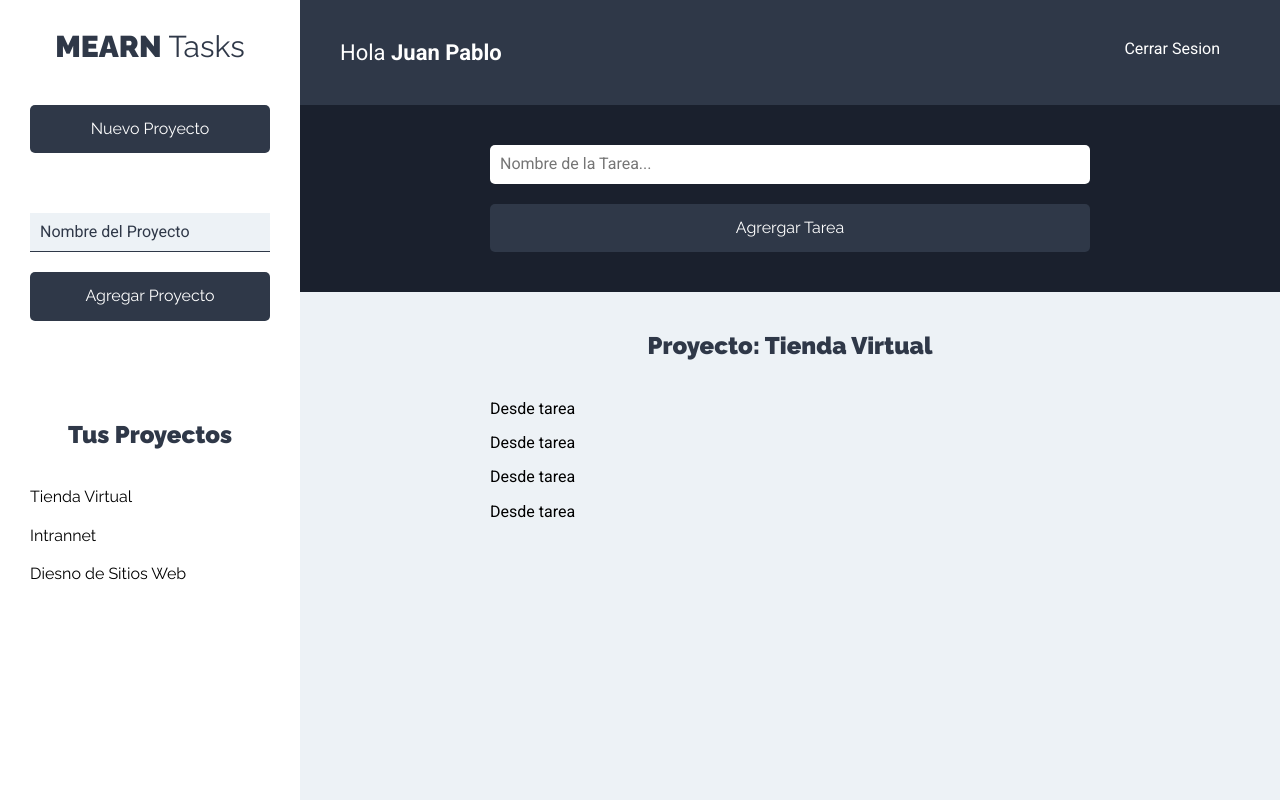
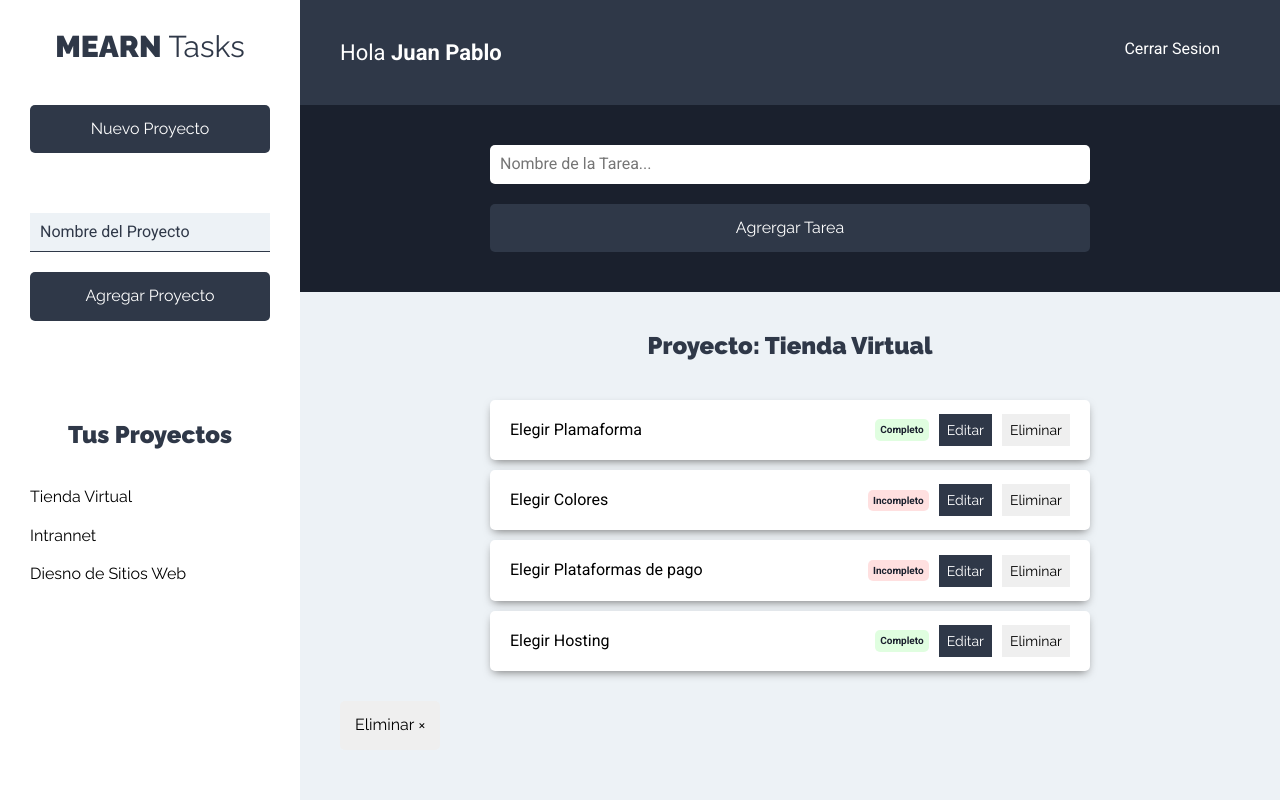
Before and after one commit to freilinjb/proyecto, a React (Create React App) app: page /proyectos in a window 1280 px wide. Built offline with nearby package versions, Linux system fonts and the light colour scheme.

Commit message:
Creando statedi diseno del Componente Tarea y List

```diff
--- a/src/components/tareas/LIstadoTareas.jsx
+++ b/src/components/tareas/LIstadoTareas.jsx
@@ -22,6 +22,8 @@
                     ))
                 }
             </ul>
+
+            <button type="button" className="btn btn-eliminar">Eliminar &times;</button>
         </Fragment>
 
      );
--- a/src/components/tareas/Tarea.jsx
+++ b/src/components/tareas/Tarea.jsx
@@ -1,7 +1,30 @@
 import React from 'react';
 
 const Tarea = ({tarea}) => {
-    return ( <p>Desde tarea</p> );
+    return (
+        <li className="tarea sombra">
+            <p>{tarea.nombre}</p>
+
+            <div className="estado">
+                { tarea.estado
+                ?
+                    (
+                        <button type="button" className="completo">Completo</button>
+                    )
+                :
+                    (
+                        <button type="button" className="incompleto">Incompleto</button>
+                    )
+                }
+            </div>
+
+            <div className="acciones">
+                <button type="button" className="btn btn-primario">Editar</button>
+
+                <button type="button" className="btn btn-secuntario">Eliminar</button>
+            </div>
+        </li>
+     );
 }
 
 export default Tarea;
```
